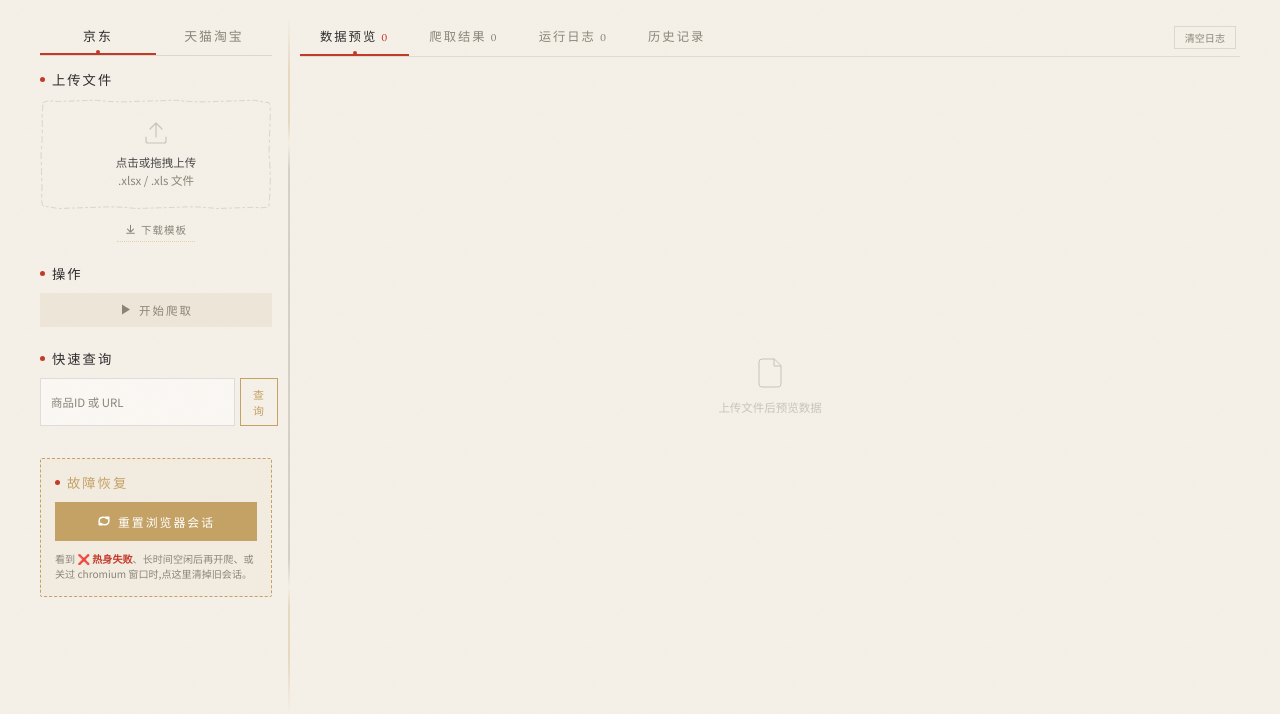
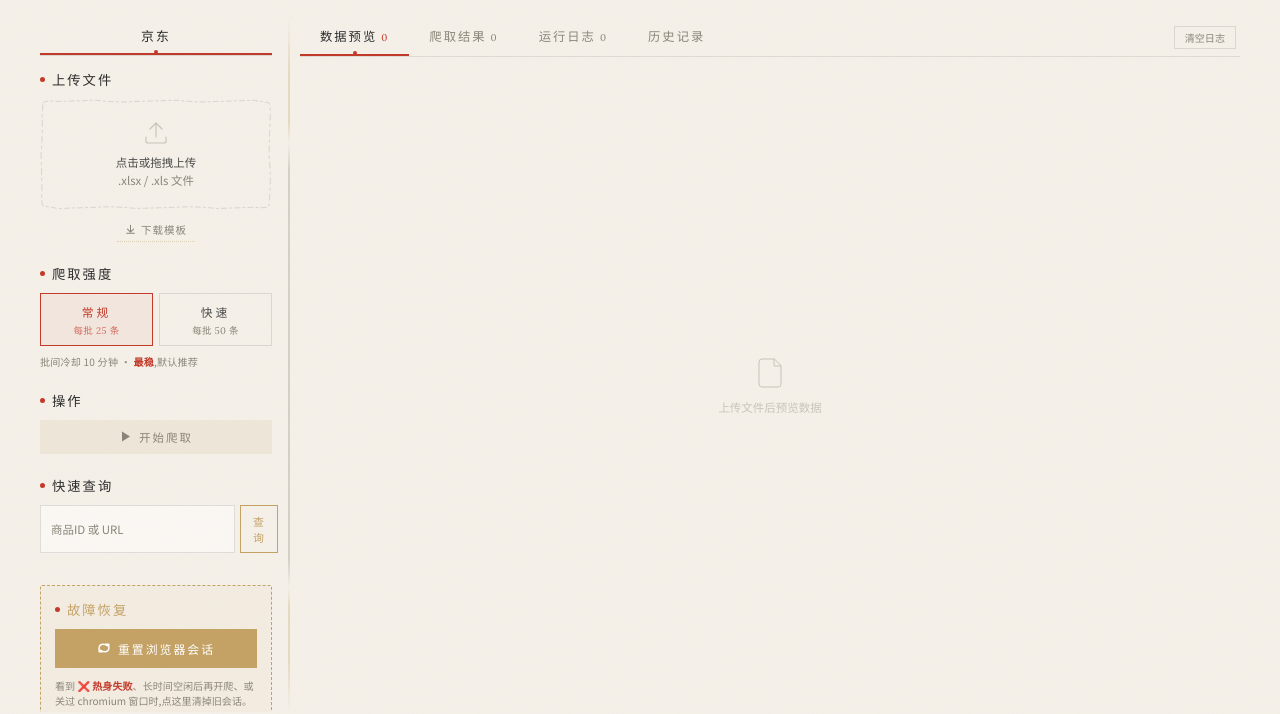
Before and after one commit to GordonWang1878/JD-Crawler, a Flask app: page / in a window 1280 px wide. Shown: the part 86-800 px from the top of the page. Run offline with Flask 3, Linux system fonts and the light colour scheme; some libraries are stand-ins or nearby versions; some web fonts are replaced.

Commit message:
feat(ui): 隐藏天猫入口 + 爬取强度档位 + 下载错误记录按钮
- 天猫 tab 暂时隐藏(代码保留,去掉 hidden 即恢复),集中打磨京东。
- 新增"爬取强度"分段选择器(常规/快速),沿用全站"选中=朱砂"的设计语言;
  开爬/重试时禁用,完成/停止后恢复;speed 随 start 请求下发。
- 新增"下载错误记录"按钮(朱砂描边,次于金色"下载结果"),仅当本次有失败/
  跳过项时出现,下载 crawl_complete 事件回传的 errors_file。

Co-Authored-By: Claude Opus 4.8 (1M context) <noreply@anthropic.com>

```diff
--- a/templates/batch.html
+++ b/templates/batch.html
@@ -330,6 +330,30 @@ body {
 .btn-gold:hover { background: var(--gold-light); }
 .btn-amber { background: transparent; color: var(--gold); border: 1px solid var(--gold); }
 .btn-amber:hover { background: var(--gold); color: #fff; }
+/* 下载错误记录 — 比"下载结果"(金色主按钮)更安静,用朱砂描边,弱化为次级动作 */
+.btn-err-dl { background: transparent; color: var(--cinnabar); border: 1px solid rgba(194,58,42,0.35); }
+.btn-err-dl:hover { border-color: var(--cinnabar); background: rgba(194,58,42,0.06); }
+
+/* 爬取强度 — 分段选择器,沿用全站"选中=朱砂"的标识语言 */
+.speed-select { display: flex; gap: 6px; }
+.speed-opt {
+  flex: 1; display: flex; flex-direction: column; align-items: center; gap: 3px;
+  padding: 9px 4px 8px; cursor: pointer;
+  background: transparent; border: 1px solid rgba(44,44,44,0.12);
+  color: var(--ink-light); font-family: var(--font-body);
+  transition: all 0.18s ease;
+}
+.speed-opt:hover:not(:disabled) { border-color: rgba(44,44,44,0.3); color: var(--ink); }
+.speed-opt .speed-name { font-size: 0.84rem; letter-spacing: 3px; }
+.speed-opt .speed-spec { font-family: var(--font-num); font-size: 0.68rem; color: var(--ink-faint); letter-spacing: 0.3px; }
+.speed-opt.active { border-color: var(--cinnabar); color: var(--cinnabar); background: rgba(194,58,42,0.05); }
+.speed-opt.active .speed-spec { color: var(--cinnabar); opacity: 0.7; }
+.speed-opt:disabled { opacity: 0.4; cursor: not-allowed; }
+.speed-hint {
+  margin-top: 8px; font-size: 0.72rem; color: var(--ink-faint);
+  line-height: 1.5; letter-spacing: 0.2px;
+}
+.speed-hint strong { color: var(--cinnabar); font-weight: 600; }
 .hidden { display: none !important; }
 
 /* Quick query */
@@ -762,7 +786,8 @@ body {
     <!-- Platform tabs -->
     <div class="platform-tabs fade-in">
       <div class="platform-tab active" data-platform="jd">京东</div>
-      <div class="platform-tab" data-platform="tmall">天猫淘宝</div>
+      <!-- 天猫暂时隐藏:先集中打磨京东方案,成熟后再开放。代码保留,去掉 hidden 即可恢复。 -->
+      <div class="platform-tab hidden" data-platform="tmall">天猫淘宝</div>
     </div>
 
     <!-- Upload -->
@@ -790,6 +815,19 @@ body {
       下载模板
     </a>
 
+    <!-- 爬取强度 -->
+    <div class="sec-gap"></div>
+    <div class="sec-label fade-in fd2">爬取强度</div>
+    <div id="speed-select" class="speed-select fade-in fd2">
+      <button type="button" class="speed-opt active" data-speed="regular">
+        <span class="speed-name">常规</span><span class="speed-spec">每批 25 条</span>
+      </button>
+      <button type="button" class="speed-opt" data-speed="fast">
+        <span class="speed-name">快速</span><span class="speed-spec">每批 50 条</span>
+      </button>
+    </div>
+    <div id="speed-hint" class="speed-hint">批间冷却 10 分钟 · <strong>最稳</strong>,默认推荐</div>
+
     <!-- Actions -->
     <div class="sec-gap"></div>
     <div class="sec-label fade-in fd2">操作</div>
@@ -809,6 +847,10 @@ body {
       <button id="btn-download" class="btn btn-gold hidden">
         <svg viewBox="0 0 13 13" fill="none" stroke="currentColor" stroke-width="1.2" stroke-linecap="round"><path d="M6.5 1.5L6.5 8.5M3 6L6.5 9.5L10 6"/><path d="M1.5 10L11.5 10"/></svg>
         下载结果
+      </button>
+      <button id="btn-download-errors" class="btn btn-err-dl hidden" title="只含失败/跳过项,可重新上传当新批次重跑">
+        <svg viewBox="0 0 13 13" fill="none" stroke="currentColor" stroke-width="1.2" stroke-linecap="round"><path d="M6.5 1.5L6.5 8.5M3 6L6.5 9.5L10 6"/><path d="M1.5 10L11.5 10"/></svg>
+        下载错误记录
       </button>
     </div>
 
@@ -975,12 +1017,28 @@ body {
   };
   const api = () => API[currentPlatform];
 
-  // 每个平台独立的"已上传文件 + 输出文件名 + 失败计数"
+  // 每个平台独立的"已上传文件 + 输出文件名 + 错误文件名 + 失败计数"
   const platformState = {
-    jd:    { uploadedFilePath: null, outputFileName: null, failedCount: 0 },
-    tmall: { uploadedFilePath: null, outputFileName: null, failedCount: 0 },
+    jd:    { uploadedFilePath: null, outputFileName: null, errorsFileName: null, failedCount: 0 },
+    tmall: { uploadedFilePath: null, outputFileName: null, errorsFileName: null, failedCount: 0 },
   };
   const ps = () => platformState[currentPlatform];
+
+  // ===== 爬取强度 =====
+  let selectedSpeed = 'regular';
+  const SPEED_HINTS = {
+    regular:  '批间冷却 10 分钟 · <strong>最稳</strong>,默认推荐',
+    fast:     '批间冷却 10 分钟 · 约<strong>快一倍</strong>,风控风险略升',
+  };
+  document.querySelectorAll('.speed-opt').forEach(opt => {
+    opt.addEventListener('click', () => {
+      if (opt.disabled || opt.classList.contains('active')) return;
+      selectedSpeed = opt.dataset.speed;
+      document.querySelectorAll('.speed-opt').forEach(o => o.classList.toggle('active', o === opt));
+      document.getElementById('speed-hint').innerHTML = SPEED_HINTS[selectedSpeed];
+    });
+  });
+  const setSpeedEnabled = on => document.querySelectorAll('.speed-opt').forEach(o => { o.disabled = !on; });
 
   let logCount = 0;
   let resultCount = 0;
@@ -1090,13 +1148,19 @@ body {
   socket.on('crawl_complete', data => {
     const platform = data.platform || currentPlatform;
     const platformLabel = (API[platform] || API.jd).label;
+    setSpeedEnabled(true);
     if (data.success) {
       appendLog({ timestamp: now(), level: 'INFO', message: `[${platformLabel}] 爬取完成!` });
       platformState[platform].outputFileName = data.output_file;
+      platformState[platform].errorsFileName = data.errors_file || null;
       hide($('btn-stop'));
       show($('btn-download'));
       $('completion-banner').classList.add('vis');
       if (platformState[platform].failedCount > 0) show($('btn-retry'));
+      // 有错误文件才显示"下载错误记录";若平台正显示中则同步切换
+      if (platform === currentPlatform) {
+        if (data.errors_file) show($('btn-download-errors')); else hide($('btn-download-errors'));
+      }
     } else {
       appendLog({ timestamp: now(), level: 'ERROR', message: `[${platformLabel}] 爬取失败: ${data.error}` });
       hide($('btn-stop'));
@@ -1262,14 +1326,16 @@ body {
     const s = ps();
     if (!s.uploadedFilePath) return;
     const startingPlatform = currentPlatform;
+    const cfg = startingPlatform === 'jd' ? { speed: selectedSpeed } : {};
     fetch(api().crawlStart, {
       method: 'POST',
       headers: { 'Content-Type': 'application/json' },
-      body: JSON.stringify({ filepath: s.uploadedFilePath, config: {} })
+      body: JSON.stringify({ filepath: s.uploadedFilePath, config: cfg })
     }).then(r => r.json()).then(data => {
       if (data.success) {
+        setSpeedEnabled(false);
         hide($('btn-start')); show($('btn-stop'));
-        hide($('btn-retry')); hide($('btn-download'));
+        hide($('btn-retry')); hide($('btn-download')); hide($('btn-download-errors'));
         $('progress-section').classList.add('vis');
         $('stats-bar').classList.add('vis');
         $('completion-banner').classList.remove('vis');
@@ -1286,7 +1352,7 @@ body {
   });
 
   $('btn-stop').addEventListener('click', () => {
-    fetch('/api/crawl/stop', { method: 'POST' }).then(() => { show($('btn-start')); hide($('btn-stop')); });
+    fetch('/api/crawl/stop', { method: 'POST' }).then(() => { show($('btn-start')); hide($('btn-stop')); setSpeedEnabled(true); });
   });
 
   $('btn-reset-browser').addEventListener('click', () => {
@@ -1317,10 +1383,16 @@ body {
     if (fname) window.location.href = `/api/download/${encodeURIComponent(fname)}`;
   });
 
+  $('btn-download-errors').addEventListener('click', () => {
+    const fname = ps().errorsFileName;
+    if (fname) window.location.href = `/api/download/${encodeURIComponent(fname)}`;
+  });
+
   $('btn-retry').addEventListener('click', () => {
     fetch(api().crawlRetry, { method: 'POST' }).then(r => r.json()).then(data => {
       if (data.success) {
-        hide($('btn-retry')); hide($('btn-download')); hide($('btn-start')); show($('btn-stop'));
+        setSpeedEnabled(false);
+        hide($('btn-retry')); hide($('btn-download')); hide($('btn-download-errors')); hide($('btn-start')); show($('btn-stop'));
         $('completion-banner').classList.remove('vis');
         appendLog({ timestamp: now(), level: 'INFO', message: `[${api().label}] 正在重试 ${data.retry_count} 个失败项...` });
       } else if (data.error) {
```
